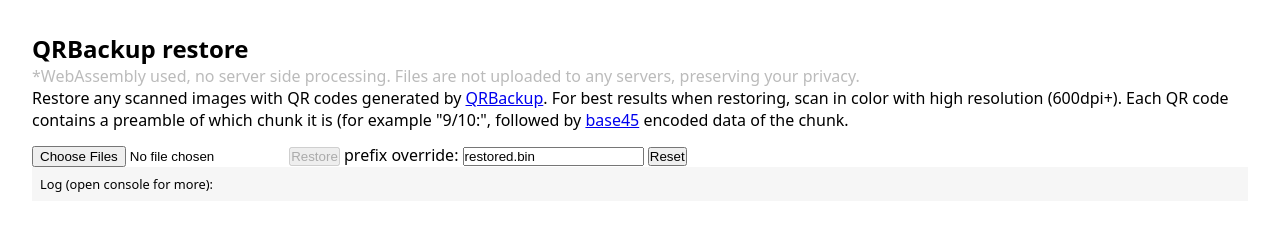
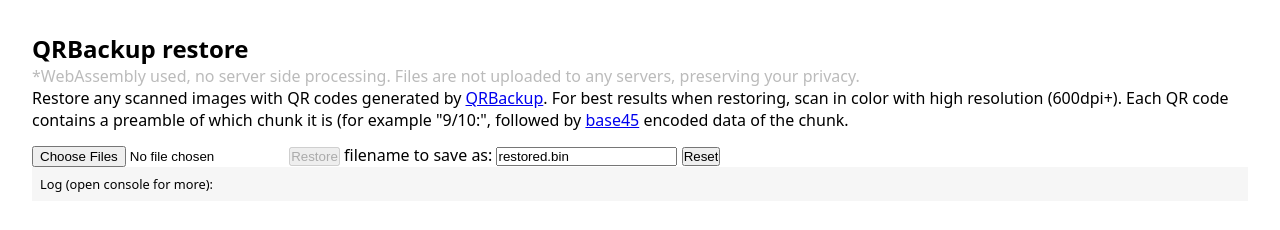
Before and after one commit to h4sh5/qrbackup, a plain HTML site: page restore.html in a window 1280 px wide. Drawn offline with Linux system fonts and the light colour scheme; a script that the page names is missing.

Commit message:
docs update

```diff
--- a/restore.html
+++ b/restore.html
@@ -109,7 +109,7 @@
 <button id="runBtn" disabled>Restore</button>
 <nbsp>
 
-<span>prefix override: <input id=prefixoverride placeholder="restored.bin" value="restored.bin"></span>
+<span>filename to save as: <input id=prefixoverride placeholder="restored.bin" value="restored.bin"></span>
 <input type="reset" onClick="window.location.reload();">
 </span>
 
```
Also changed, not shown: 1 other file.
